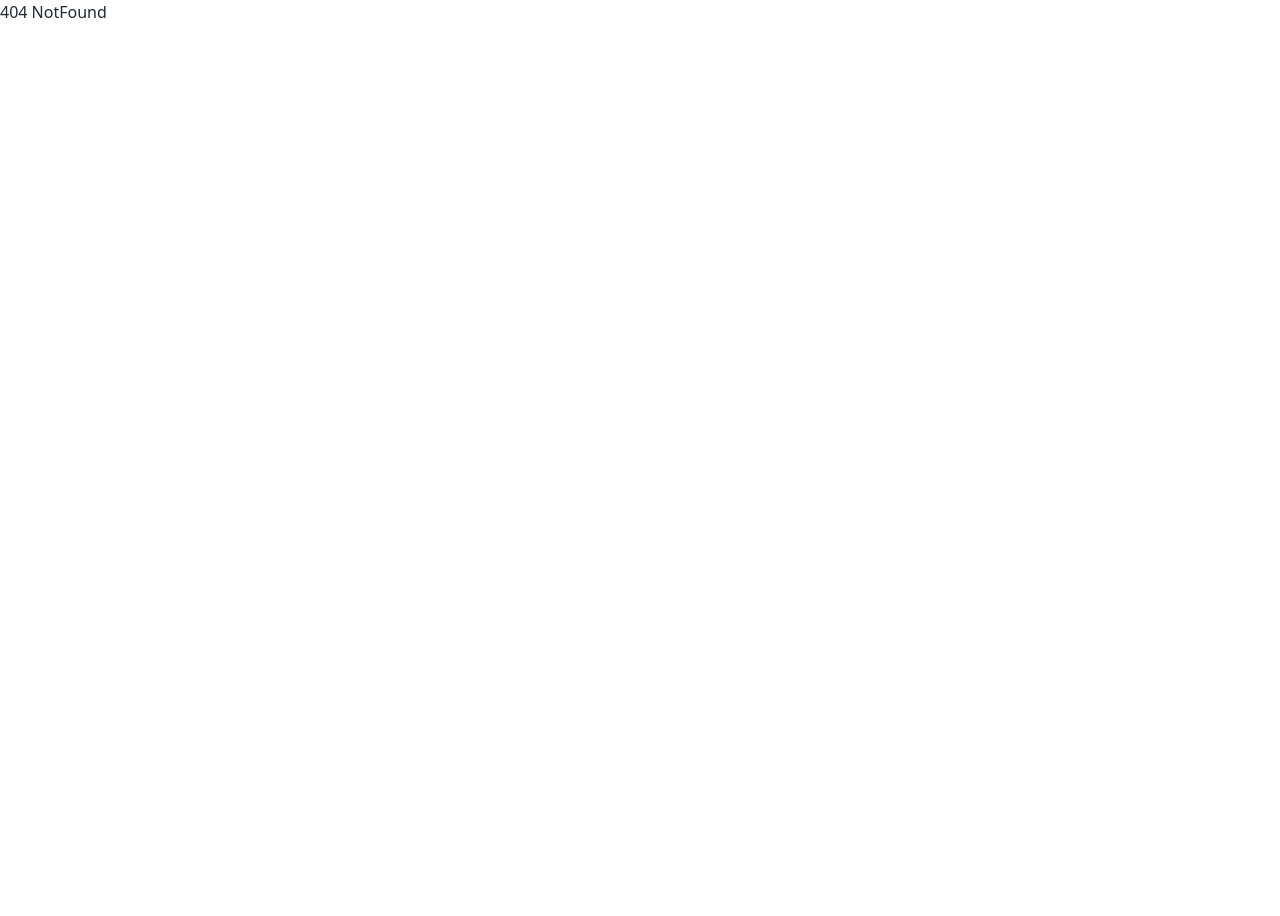
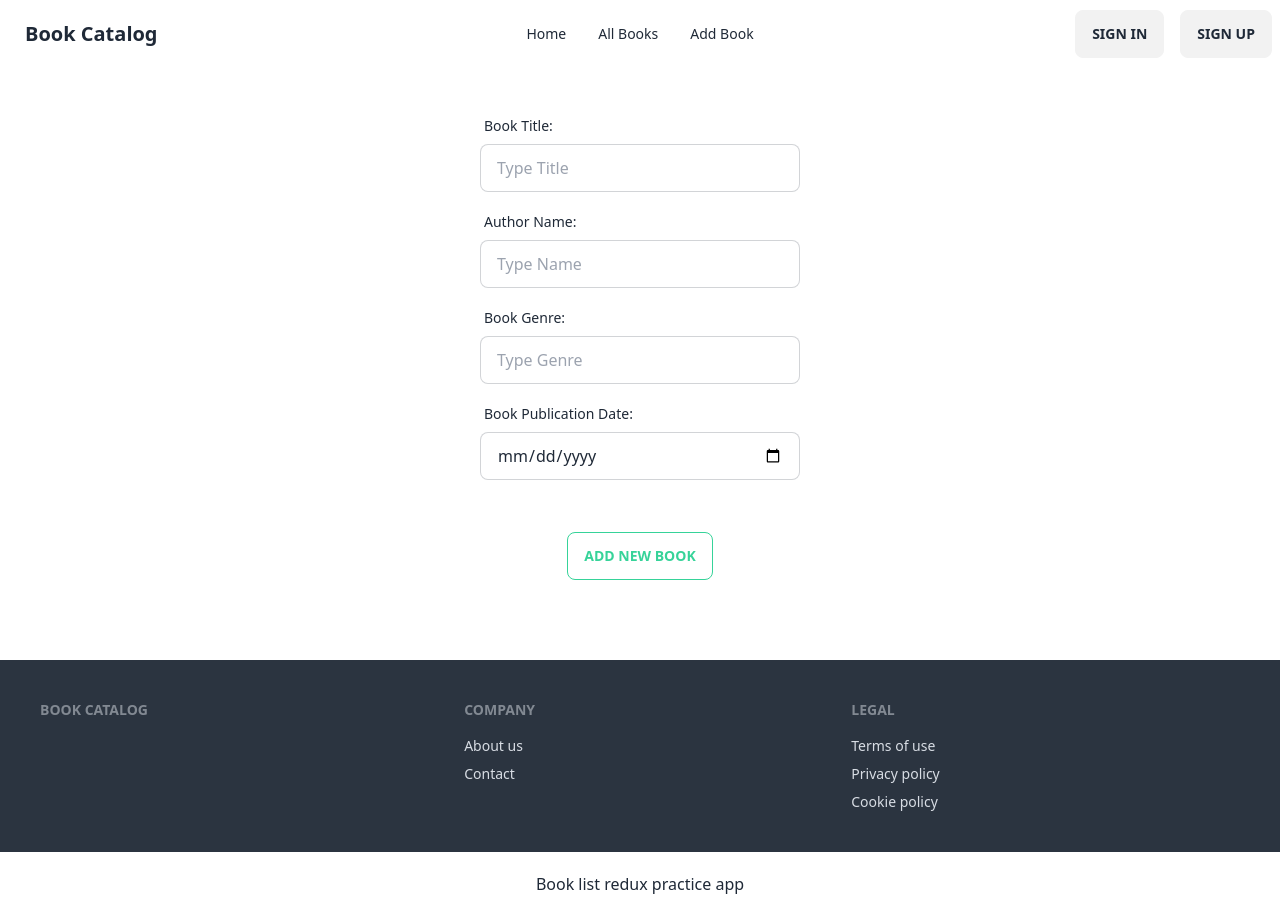
Before and after one commit to mazharul-islam321/Book-Catalog-Client, a React (Vite) app: page /addBook in a window 1280 px wide. Before the commit this address had no page. Before the commit the page ends 800 px from the top, so only its background shows below. Built offline with nearby package versions, Linux system fonts and the light colour scheme; no server answers.

Commit message:
add apiSlice and add book page

```diff
--- /dev/null
+++ b/src/components/AddBook.tsx
@@ -0,0 +1,76 @@
+const AddBook = () => {
+	const handleAddBook = (event: {
+		preventDefault: () => void;
+		// eslint-disable-next-line @typescript-eslint/no-explicit-any
+		target: any;
+	}) => {
+		event.preventDefault();
+
+		const form = event.target;
+		const title = form.title.value;
+		const author = form.author.value;
+		const genre = form.genre.value;
+		const date = form.date.value;
+		console.log("object->>", title, author, genre, date);
+	};
+
+	return (
+		<form
+			onSubmit={handleAddBook}
+			className="flex justify-center items-center flex-col  pt-10 pb-20"
+		>
+			<div className="form-control w-full max-w-xs mb-3">
+				<label className="label">
+					<span className="label-text">Book Title:</span>
+				</label>
+				<input
+					type="text"
+					name="title"
+					placeholder="Type Title"
+					className="input input-bordered w-full max-w-xs"
+				/>
+			</div>
+
+			<div className="form-control w-full max-w-xs mb-3">
+				<label className="label">
+					<span className="label-text">Author Name:</span>
+				</label>
+				<input
+					type="text"
+					name="author"
+					placeholder="Type Name"
+					className="input input-bordered w-full max-w-xs"
+				/>
+			</div>
+
+			<div className="form-control w-full max-w-xs mb-3">
+				<label className="label">
+					<span className="label-text">Book Genre:</span>
+				</label>
+				<input
+					type="text"
+					name="genre"
+					placeholder="Type Genre"
+					className="input input-bordered w-full max-w-xs"
+				/>
+			</div>
+
+			<div className="form-control w-full max-w-xs mb-3">
+				<label className="label">
+					<span className="label-text">Book Publication Date:</span>
+				</label>
+				<input
+					type="date"
+					name="date"
+					placeholder="Type Date"
+					className="input input-bordered w-full max-w-xs"
+				/>
+			</div>
+			<button className="btn btn-outline  btn-success mt-10">
+				Add New Book
+			</button>
+		</form>
+	);
+};
+
+export default AddBook;
--- a/src/components/Header.tsx
+++ b/src/components/Header.tsx
@@ -49,6 +49,10 @@ const Header = () => {
 						<li>
 							<Link to="/allBooks">All Books</Link>
 						</li>
+
+						<li>
+							<Link to="/allBooks">Add Book</Link>
+						</li>
 					</ul>
 				</div>
 
@@ -64,6 +68,10 @@ const Header = () => {
 
 					<li>
 						<Link to="/allBooks">All Books</Link>
+					</li>
+
+					<li>
+						<Link to="/addBook">Add Book</Link>
 					</li>
 				</ul>
 			</div>
--- a/src/page/Login.tsx
+++ b/src/page/Login.tsx
@@ -1,3 +1,4 @@
+/* eslint-disable react-hooks/exhaustive-deps */
 import { useEffect } from "react";
 import { loginUser } from "../redux/features/user/userSlice";
 import { useAppDispatch, useAppSelector } from "../redux/hook";
@@ -10,6 +11,7 @@ const Login = () => {
 
 	const handleLogIn = (event: {
 		preventDefault: () => void;
+		// eslint-disable-next-line @typescript-eslint/no-explicit-any
 		target: any;
 	}) => {
 		event.preventDefault();
@@ -20,6 +22,7 @@ const Login = () => {
 		console.log("object->>", email, password);
 		dispatch(loginUser({ email: email, password: password }));
 	};
+
 	useEffect(() => {
 		if (user.email && !isLoading) {
 			navigate("/");
--- /dev/null
+++ b/src/redux/api/apiSlice.ts
@@ -0,0 +1,8 @@
+import { createApi, fetchBaseQuery } from "@reduxjs/toolkit/query/react";
+
+export const api = createApi({
+	reducerPath: "api",
+	baseQuery: fetchBaseQuery({ baseUrl: "http://localhost:4000" }),
+	tagTypes: ["comments"],
+	endpoints: () => ({}),
+});
--- a/src/redux/store.ts
+++ b/src/redux/store.ts
@@ -1,16 +1,17 @@
 import { configureStore } from "@reduxjs/toolkit";
 import counterReducer from "./features/counter/counterSlice";
-// import logger from "./middleware/logger";
-import logger from "redux-logger";
 import userReducer from "./features/user/userSlice";
+import { api } from "./api/apiSlice";
 
 const store = configureStore({
 	reducer: {
 		counter: counterReducer,
 		user: userReducer,
+		[api.reducerPath]: api.reducer,
 	},
 	// devTools: true
-	middleware: (getDefaultMiddleware) => getDefaultMiddleware().concat(logger),
+	middleware: (getDefaultMiddleware) =>
+		getDefaultMiddleware().concat(api.middleware),
 });
 
 export type RootState = ReturnType<typeof store.getState>;
--- a/src/routes/index.tsx
+++ b/src/routes/index.tsx
@@ -5,6 +5,7 @@ import Login from "../page/Login";
 import NotFound from "../page/NotFound";
 import Register from "../page/Register";
 import AllBooks from "../components/AllBooks";
+import AddBook from "../components/AddBook";
 
 const router = createBrowserRouter([
 	{
@@ -24,6 +25,10 @@ const router = createBrowserRouter([
 				element: <AllBooks />,
 			},
 			{
+				path: "/addBook",
+				element: <AddBook />,
+			},
+			{
 				path: "/login",
 				element: <Login />,
 			},
```
